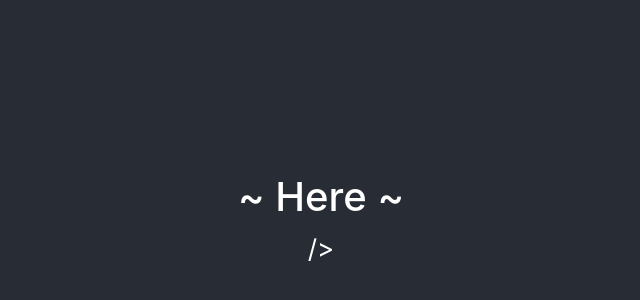
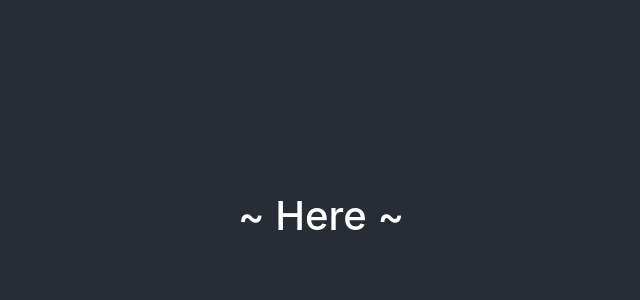
Before and after one commit to ram-bor/cocktail-randomizer, a React (Create React App) app: page /home in a window 1280 px wide. Shown: the part 172-472 px from the top of the page, without its empty margins (319-959 px from the left). Built offline with nearby package versions, Linux system fonts and the light colour scheme.

Commit message:
fixing home path

```diff
--- a/src/App.js
+++ b/src/App.js
@@ -1,8 +1,9 @@
 import './App.css';
 import Home from './pages/Home/Home.js';
 import Shaker from './pages/Shaker/Shaker.js';
+import Button from './components/Button/Button';
 
-import { Route, Link } from 'react-router-dom';
+import { Route, Link, Redirect } from 'react-router-dom';
 import Api from './adapters/Api';
 import React, { Component } from 'react';
 
@@ -15,11 +16,11 @@ export class App extends Component {
       <div>
         <div>
           <Link to="/home"></Link>
-          <Link to="/shaker" ></Link>
+          <Link to="/shaker"></Link>
         </div>
         <main>
-          <Route path="/home" component={Home} />
-          <Route path="/shaker" component={Shaker} />
+          <Route path="/" render={() => <Redirect to="/home" />} />
+          <Route path="/home" render={() => <Home />} />
         </main>
       </div>
     );
--- a/src/pages/Home/Home.js
+++ b/src/pages/Home/Home.js
@@ -8,13 +8,12 @@ import { Route, Link } from 'react-router-dom';
 function Home(props) {
   return (
     <div className="home">
-      <div>
-        <Link to="/shaker" />
-      </div>
+      <nav>
+        <Link to="/shaker"></Link>
+      </nav>
       <header className="home-header">
         <p>
           <h1>~ {props.name} Here ~</h1>
-          <Route path="/shaker" Button/> />
         </p>
       </header>
     </div>
```
